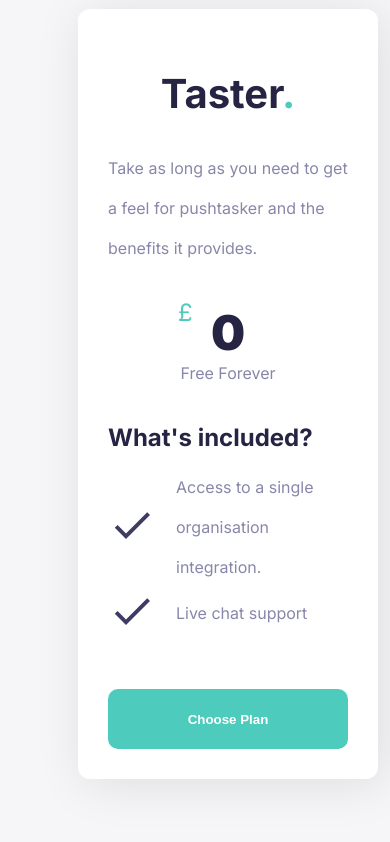
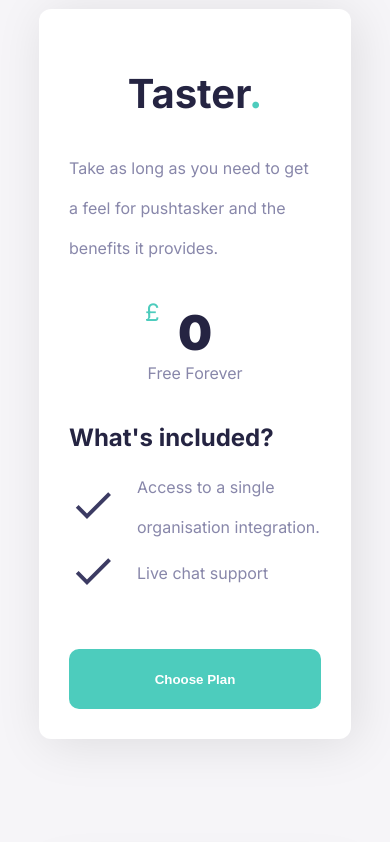
Before and after one commit to jakealistairwood/pushtasker, a website: page pricing.html in a window 390 px wide. Shown: the part 935-1777 px from the top of the page. Drawn offline with Linux system fonts and the light colour scheme.

Commit message:
fixing margin issue on mobile view

```diff
--- a/pricing.scss
+++ b/pricing.scss
@@ -35,6 +35,10 @@
             width: 60%;
             margin: 0 auto;
             margin-bottom: 100px;
+
+            @media screen and (max-width: 500px) {
+                width: 80%;
+            }
 
             .pricing__plan {
                 background-color: $white;
```
Also changed, not shown: pricing.css.
